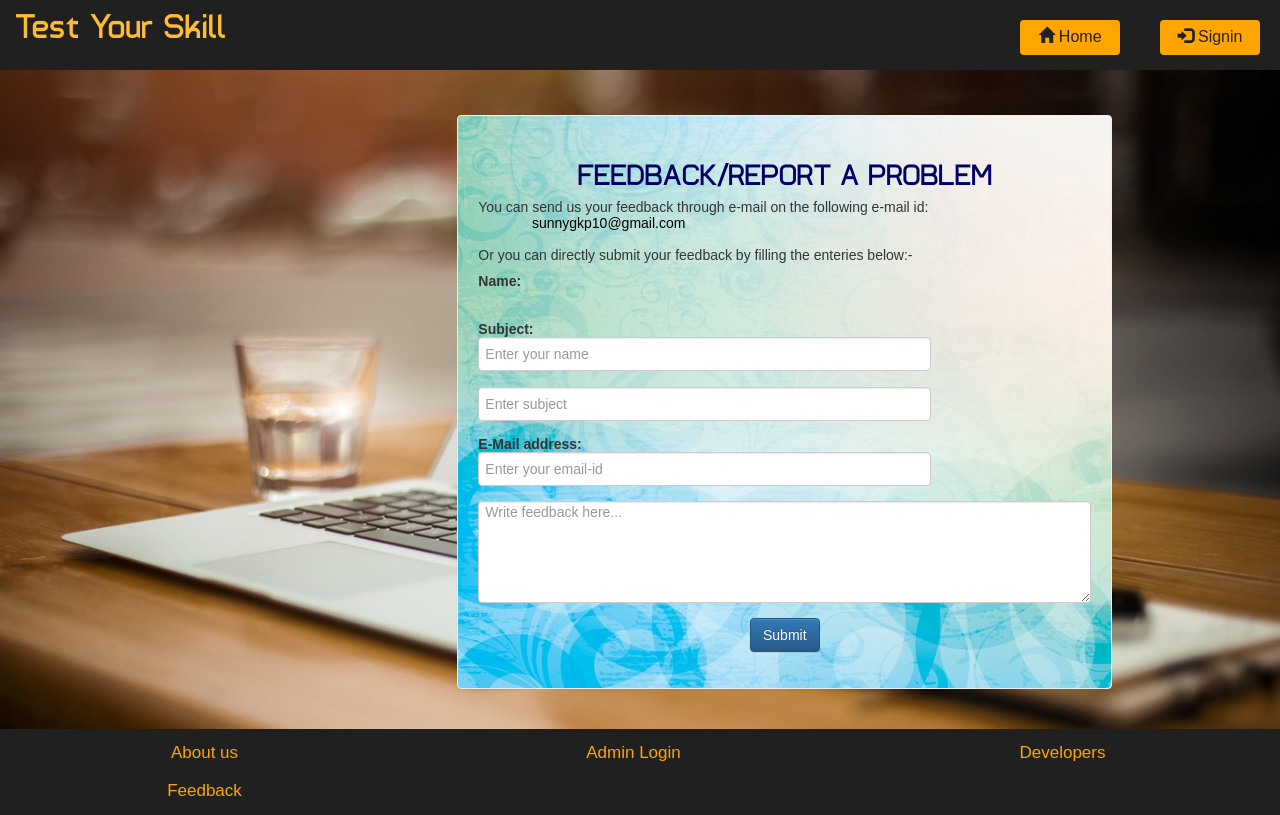
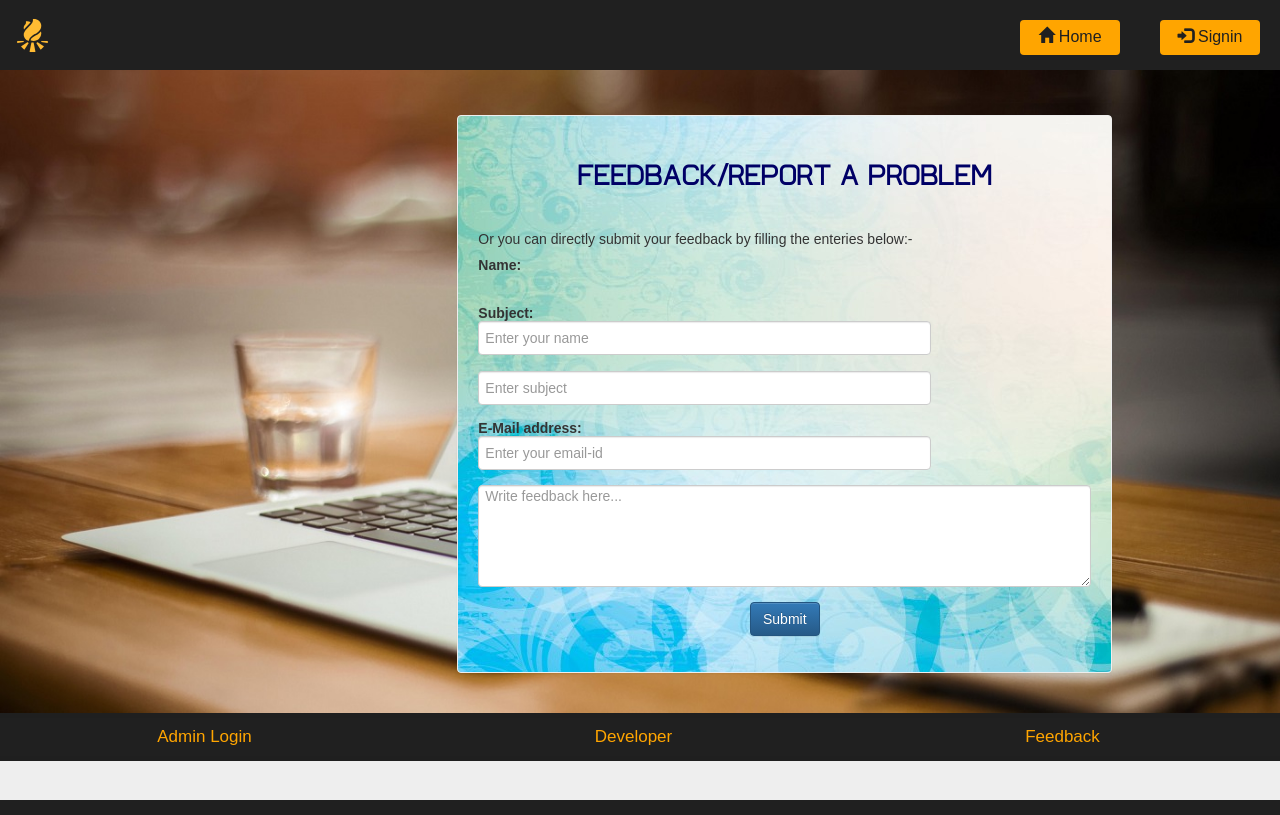
Before and after one commit to JahirMullick/Online-Examination-System, a PHP site: page /feedback.php in a window 1280 px wide. Run offline with PHP 8.4, Linux system fonts and the light colour scheme.

Commit message:
basic setup

```diff
--- a/dash.php
+++ b/dash.php
@@ -95,8 +95,8 @@
                     </li>
 
                 </ul>
-            </div><!-- /.navbar-collapse -->
-        </div><!-- /.container-fluid -->
+            </div>
+        </div>
     </nav>
     <!--navigation menu closed-->
     <div class="container">
--- a/feedback.php
+++ b/feedback.php
@@ -1,15 +1,17 @@
-<!DOCTYPE html PUBLIC "-//W3C//DTD XHTML 1.0 Transitional//EN" "http://www.w3.org/TR/xhtml1/DTD/xhtml1-transitional.dtd">
+<!DOCTYPE html
+    PUBLIC "-//W3C//DTD XHTML 1.0 Transitional//EN" "http://www.w3.org/TR/xhtml1/DTD/xhtml1-transitional.dtd">
 <html xmlns="http://www.w3.org/1999/xhtml">
+
 <head>
     <meta http-equiv="Content-Type" content="text/html; charset=iso-8859-1" />
     <title>Project Worlds || FEEDBACK </title>
-<link  rel="stylesheet" href="css/bootstrap.min.css"/>
- <link  rel="stylesheet" href="css/bootstrap-theme.min.css"/>
+    <link rel="stylesheet" href="css/bootstrap.min.css" />
+    <link rel="stylesheet" href="css/bootstrap-theme.min.css" />
     <link rel="stylesheet" href="css/main.css">
- <link  rel="stylesheet" href="css/font.css">
+    <link rel="stylesheet" href="css/font.css">
     <script src="js/jquery.js" type="text/javascript"></script>
 
-  <script src="js/bootstrap.min.js"  type="text/javascript"></script>
+    <script src="js/bootstrap.min.js" type="text/javascript"></script>
     <link href='http://fonts.googleapis.com/css?family=Roboto:400,700,300' rel='stylesheet' type='text/css'>
     <!--alert message-->
     <?php if(@$_GET['w'])
@@ -21,10 +23,16 @@
 
 <body>
 
+    <script type="module" src="https://unpkg.com/ionicons@5.5.2/dist/ionicons/ionicons.esm.js"></script>
+    <script nomodule src="https://unpkg.com/ionicons@5.5.2/dist/ionicons/ionicons.js"></script>
+
     <!--header start-->
     <div class="row header">
-<div class="col-lg-6">
-<span class="logo">Test Your Skill</span></div>
+        <div class="col-lg-6" style="margin-top: 18px; width: 50%;">
+            <span class="logo">
+                <ion-icon name="bonfire-sharp" role="img" class="md hydrated" aria-label="bonfire sharp"></ion-icon>
+            </span>
+        </div>
         <div class="col-md-2">
         </div>
         <div class="col-md-4">
@@ -38,15 +46,18 @@
 echo '<a href="logout.php?q=feedback.php" class="pull-right sub1 btn title3"><span class="glyphicon glyphicon-log-out" aria-hidden="true"></span>&nbsp;Signout</a>&nbsp;';}
 ?>
 
-<a href="index.php" class="pull-right btn sub1 title3"><span class="glyphicon glyphicon-home" aria-hidden="true"></span>&nbsp;Home</a>&nbsp;
-</div></div>
+            <a href="index.php" class="pull-right btn sub1 title3"><span class="glyphicon glyphicon-home"
+                    aria-hidden="true"></span>&nbsp;Home</a>&nbsp;
+        </div>
+    </div>
 
     <!--sign in modal start-->
     <div class="modal fade" id="myModal">
         <div class="modal-dialog">
             <div class="modal-content title1">
                 <div class="modal-header">
-        <button type="button" class="close" data-dismiss="modal" aria-label="Close"><span aria-hidden="true">&times;</span></button>
+                    <button type="button" class="close" data-dismiss="modal" aria-label="Close"><span
+                            aria-hidden="true">&times;</span></button>
                     <h4 class="modal-title title1"><span style="color:orange">Log In</span></h4>
                 </div>
                 <div class="modal-body">
@@ -58,7 +69,8 @@
                             <div class="form-group">
                                 <label class="col-md-3 control-label" for="email"></label>
                                 <div class="col-md-6">
-  <input id="email" name="email" placeholder="Enter your email-id" class="form-control input-md" type="email">
+                                    <input id="email" name="email" placeholder="Enter your email-id"
+                                        class="form-control input-md" type="email">
 
                                 </div>
                             </div>
@@ -67,7 +79,8 @@
                             <div class="form-group">
                                 <label class="col-md-3 control-label" for="password"></label>
                                 <div class="col-md-6">
-    <input id="password" name="password" placeholder="Enter your Password" class="form-control input-md" type="password">
+                                    <input id="password" name="password" placeholder="Enter your Password"
+                                        class="form-control input-md" type="password">
 
                                 </div>
                             </div>
@@ -95,11 +108,11 @@
                     <?php if(@$_GET['q'])echo '<span style="font-size:18px;"><span class="glyphicon glyphicon-ok" aria-hidden="true"></span>&nbsp;'.@$_GET['q'].'</span>';
 else
 {echo'
-You can send us your feedback through e-mail on the following e-mail id:<br />
+<br />
 <div class="row">
 <div class="col-md-1"></div>
 <div class="col-md-10">
-<a href="mailto:chiraggoel.53784@gmail.com" style="color:#000000">sunnygkp10@gmail.com</a><br /><br />
+<br/>
 </div><div class="col-md-1"></div></div>
 <p>Or you can directly submit your feedback by filling the enteries below:-</p>
 <form role="form"  method="post" action="feed.php?q=feedback.php">
@@ -132,58 +145,72 @@
 <input type="submit" name="submit" value="Submit" class="btn btn-primary" />
 </div>
 </form>';}?>
-</div><!--col-md-6 end-->
-<div class="col-md-3"></div></div>
-</div></div>
-</div><!--container end-->
+                </div>
+                <!--col-md-6 end-->
+                <div class="col-md-3"></div>
+            </div>
+        </div>
+    </div>
+    </div>
+    <!--container end-->
 
 
     <!--Footer start-->
     <div class="row footer">
         <div class="col-md-3 box">
-<a href="http://www.projectworlds.in/online-examination" target="_blank">About us</a>
+            <a href="#" data-toggle="modal" data-target="#login">Admin Login</a>
         </div>
         <div class="col-md-3 box">
-<a href="#" data-toggle="modal" data-target="#login">Admin Login</a></div>
+            <a href="https://github.com/JahirMullick" data-toggle="modal" target="_blank">Developer</a>
+        </div>
         <div class="col-md-3 box">
-<a href="#" data-toggle="modal" data-target="#developers">Developers</a>
+            <a href="feedback.php" target="_blank">Feedback</a>
+        </div>
 
     </div>
-<div class="col-md-3 box">
-<a href="feedback.php" target="_blank">Feedback</a></div></div>
     <!-- Modal For Developers-->
-<div class="modal fade title1" id="developers">
+    <!-- <div class="modal fade title1" id="developers">
         <div class="modal-dialog">
             <div class="modal-content">
                 <div class="modal-header">
-        <button type="button" class="close" data-dismiss="modal"><span aria-hidden="true">&times;</span><span class="sr-only">Close</span></button>
-        <h4 class="modal-title" style="font-family:'typo' "><span style="color:orange">Developers</span></h4>
+                    <button type="button" class="close" data-dismiss="modal"><span
+                            aria-hidden="true">&times;</span><span class="sr-only">Close</span></button>
+                    <h4 class="modal-title" style="font-family:'typo' "><span style="color:orange">Developers</span>
+                    </h4>
                 </div>
 
                 <div class="modal-body">
                     <p>
                     <div class="row">
                         <div class="col-md-4">
-		 <img src="image/CAM00121.jpg" width=100 height=100 alt="Sunny Prakash Tiwari" class="img-rounded">
+                            <img src="image/CAM00121.jpg" width=100 height=100 alt="Sunny Prakash Tiwari"
+                                class="img-rounded">
                         </div>
                         <div class="col-md-5">
-		<a href="http://yugeshverma.blogspot.in" style="color:#202020; font-family:'typo' ; font-size:18px" title="Find on Facebook">Yugesh Verma</a>
-		<h4 style="color:#202020; font-family:'typo' ;font-size:16px" class="title1">+91 9165063741</h4>
+                            <a href="http://yugeshverma.blogspot.in"
+                                style="color:#202020; font-family:'typo' ; font-size:18px"
+                                title="Find on Facebook">Yugesh Verma</a>
+                            <h4 style="color:#202020; font-family:'typo' ;font-size:16px" class="title1">+91 9165063741
+                            </h4>
                             <h4 style="font-family:'typo' ">vermayugesh323@gmail.com</h4>
-		<h4 style="font-family:'typo' ">Chhattishgarh insitute of management & Technology ,bhilai</h4></div></div>
+                            <h4 style="font-family:'typo' ">Chhattishgarh insitute of management & Technology ,bhilai
+                            </h4>
+                        </div>
+                    </div>
                     </p>
                 </div>
 
-    </div><!-- /.modal-content -->
-  </div><!-- /.modal-dialog -->
-</div><!-- /.modal -->
+            </div>
+        </div>
+    </div> -->
 
     <!--Modal for admin login-->
     <div class="modal fade" id="login">
         <div class="modal-dialog">
             <div class="modal-content">
                 <div class="modal-header">
-        <button type="button" class="close" data-dismiss="modal"><span aria-hidden="true">&times;</span><span class="sr-only">Close</span></button>
+                    <button type="button" class="close" data-dismiss="modal"><span
+                            aria-hidden="true">&times;</span><span class="sr-only">Close</span></button>
                     <h4 class="modal-title"><span style="color:orange;font-family:'typo' ">LOGIN</span></h4>
                 </div>
                 <div class="modal-body title1">
@@ -192,16 +219,20 @@
                         <div class="col-md-6">
                             <form role="form" method="post" action="admin.php?q=index.php">
                                 <div class="form-group">
-<input type="text" name="uname" maxlength="20"  placeholder="Admin user id" class="form-control"/>
+                                    <input type="text" name="uname" maxlength="20" placeholder="Admin user id"
+                                        class="form-control" />
                                 </div>
                                 <div class="form-group">
-<input type="password" name="password" maxlength="15" placeholder="Password" class="form-control"/>
+                                    <input type="password" name="password" maxlength="15" placeholder="Password"
+                                        class="form-control" />
                                 </div>
                                 <div class="form-group" align="center">
                                     <input type="submit" name="login" value="Login" class="btn btn-primary" />
                                 </div>
                             </form>
-</div><div class="col-md-3"></div></div>
+                        </div>
+                        <div class="col-md-3"></div>
+                    </div>
                 </div>
                 <!--<div class="modal-footer">
         <button type="button" class="btn btn-default" data-dismiss="modal">Close</button>
@@ -213,4 +244,5 @@
 
 
 </body>
+
 </html>
```
Also changed, not shown: account.php (+1 -32 lines). Lines whose indentation alone changed are shown as unchanged.
